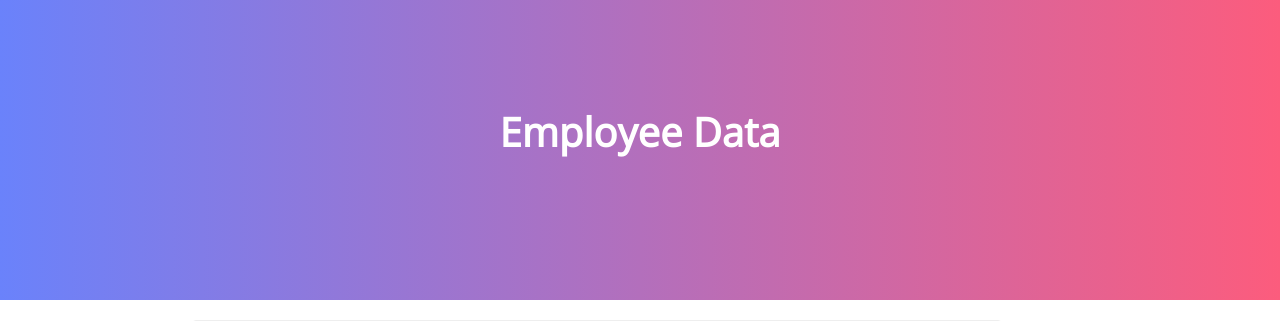
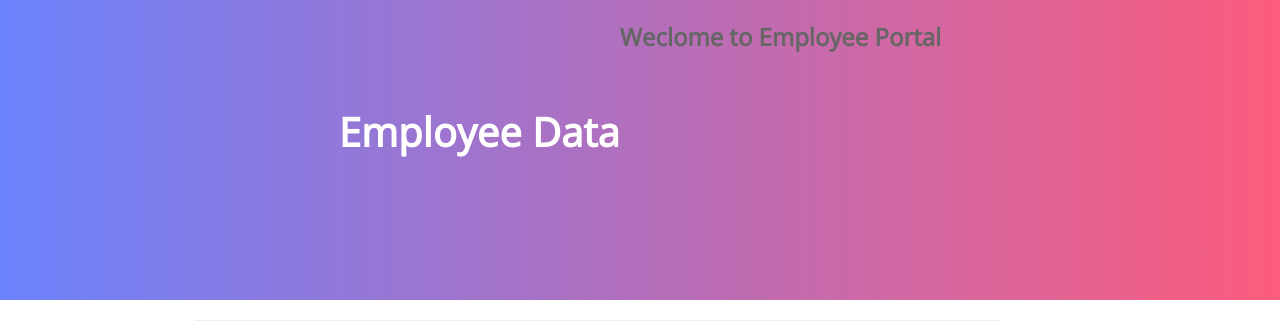
Before and after one commit to PraneethVR10/Employee-portal, a Flask app: page / in a window 1280 px wide. Shown: the top 321 px of the page. Run offline with Flask 3, Linux system fonts and the light colour scheme.

Commit message:
fixed the errors

```diff
--- a/templates/index.html
+++ b/templates/index.html
@@ -85,7 +85,7 @@
 
     <div class="banner">
         <h1>Employee Data</h1>
-        <!-- <h2>Weclome to Employee Portal </h2> -->
+        <h2>Weclome to Employee Portal </h2>
     </div>
     <div class="form-holder">
         <h2 style="color: #cc0000;">{{ error }}</h2>
```
Also changed, not shown: .gitlab-ci.yml.
